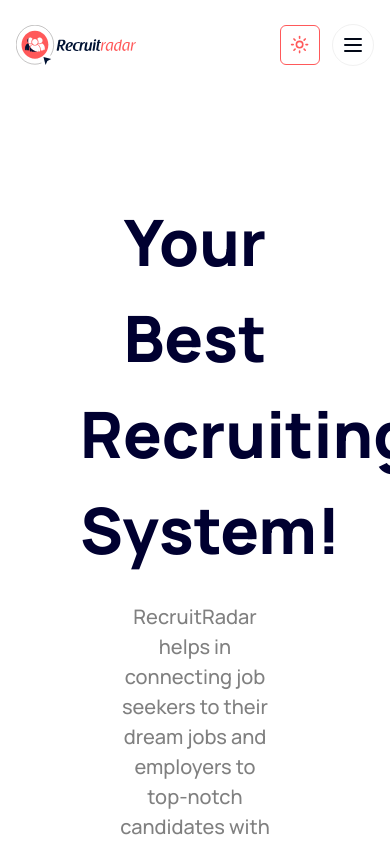
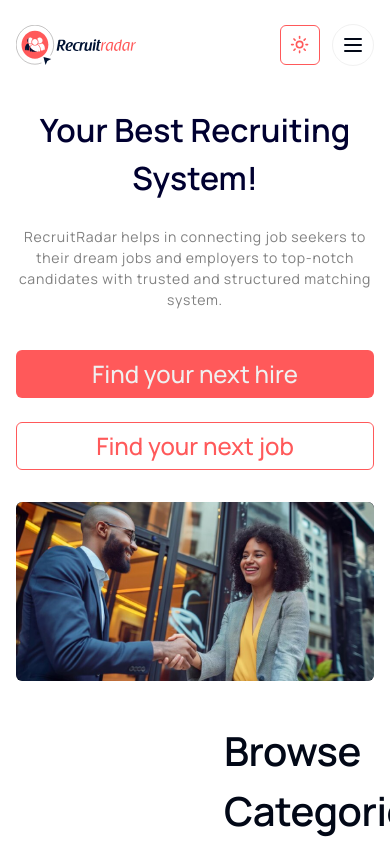
Before and after one commit to Recruitiing-Platform/recruit-radar, a Next.js app: page / in a window 390 px wide. Shown: the top 844 px of the page. Built offline with nearby package versions, Linux system fonts and the light colour scheme.

Commit message:
feat: :sparkles: add responsiveness for hero section

```diff
--- a/app/globals.css
+++ b/app/globals.css
@@ -110,7 +110,7 @@
     }
 
     .display-small {
-      @apply font-sans font-recRegular text-textSmall leading-[0.75px]
+      @apply font-sans font-recRegular text-textSmall tracking-[0.75px]
     }
 
     .btn-text {
--- a/components/ButtonComponent.tsx
+++ b/components/ButtonComponent.tsx
@@ -10,7 +10,7 @@ type Props = {
 const ButtonComponent = (props: Props) => {
   return (
     <Button className={`flex items-center justify-center gap-2 ${props.className}`}>
-      <span>{props.btnText}</span>
+      <span className='3xl:text-headerFive'>{props.btnText}</span>
       <svg
         xmlns="http://www.w3.org/2000/svg"
         width="18"
--- a/components/HomepageComponents/HeroSectionComponent.tsx
+++ b/components/HomepageComponents/HeroSectionComponent.tsx
@@ -10,30 +10,30 @@ type Props = {};
 const HeroSectionComponent = (props: Props) => {
   return (
     <div
-      className="px-20 py-32 text-center"
+      className="px-4 md:px-10 xl:px-20 sm:py-10 lg:py-32 text-center"
       id="hero"
     >
       <motion.h1 initial={{ opacity: 0, scale: 0.5 }}
       animate={{ opacity: 1, scale: 1 }}
-      transition={{ duration: 0.2 }} className="text-recDark text-textLarge dark:text-recLightGrey font-[800] pb-6">
+      transition={{ duration: 0.2 }} className="text-recDark sm:font-recSemiBold sm:text-headerThree smd:display-two lg:text-textLarge dark:text-recLightGrey lg:font-recBold pb-6">
         Your Best Recruiting System!
       </motion.h1>
       <motion.p initial={{ opacity: 0, scale: 0.5 }}
       animate={{ opacity: 1, scale: 1 }}
-      transition={{ duration: 0.2 }} className="text-headerSix font-recMedium text-recSubtle dark:text-recLightGrey w-2/3 mx-auto pb-10">
+      transition={{ duration: 0.2 }} className="sm:display-small lg:text-headerSix 3xl:text-headerFour lg:font-recMedium text-recSubtle dark:text-recLightGrey md:w-2/3 3xl:w-1/2 mx-auto pb-10">
         RecruitRadar helps in connecting job seekers to their dream jobs and
         employers to top-notch candidates with trusted and structured matching
         system.
       </motion.p>
       <motion.div initial={{ opacity: 0, scale: 0.5 }}
       animate={{ opacity: 1, scale: 1 }}
-      transition={{ duration: 0.5 }} className="space-x-7 pb-16">
-        <Button className="text-recLightGrey text-[24px] font-recMedium w-72 h-16 hover:scale-105 transition transform duration-300">
+      transition={{ duration: 0.5 }} className="space-y-6 md:space-x-7 pb-8 lg:pb-16">
+        <Button className="text-recLightGrey text-[24px] font-recMedium w-full h-12 md:w-72 md:h-16 hover:scale-105 transition transform duration-300">
           Find your next hire
         </Button>
         <Button
           variant="outline"
-          className="text-[24px] font-recMedium w-72 h-16 hover:scale-105 transition transform duration-300"
+          className="text-[24px] font-recMedium w-full h-12 md:w-72 md:h-16 hover:scale-105 transition transform duration-300"
         >
           Find your next job
         </Button>
@@ -48,7 +48,7 @@ const HeroSectionComponent = (props: Props) => {
           height={463}
           alt="Hero Image"
           loading="lazy"
-          className="object-center object-cover rounded-2xl"
+          className="object-center object-cover rounded-md lg:rounded-2xl"
         />
       </motion.div>
     </div>
--- a/components/HomepageComponents/TestimonialComponent.tsx
+++ b/components/HomepageComponents/TestimonialComponent.tsx
@@ -9,7 +9,7 @@ const TestimonialComponent = (props: Props) => {
     <div className='p-20 flex items-center justify-between gap-5'>
       {/* Image */}
         <div className='object-center object-cover w-[200%]' >
-          <Image src="/testimonial01.jpg" alt='Testimonial image' width={413} height={540} className='rounded-2xl' />
+          <Image src="/testimonial01.jpg" alt='Testimonial image' width={413} height={540} className='rounded-2xl' loading='lazy' />
         </div>
 
         {/* Testimonies */}
--- a/components/MobileNavComponent.tsx
+++ b/components/MobileNavComponent.tsx
@@ -29,9 +29,9 @@ const MobileNavComponent = (props: Props) => {
   }, []);
 
   return (
-    <div className="sm:block md:hidden">
+    <div className="sm:block lg:hidden">
       <motion.nav
-        className={`dark:bg-[#000611] bg-recLight flex items-center justify-between px-4 pt-6 ${isOpen ? "w-screen  top-0 z-10 overflow-hidden fixed h-16" : "relative"} ${
+        className={`dark:bg-[#000611] bg-recLight flex items-center justify-between px-4 md:px-10 pt-6 sticky top-0 ${isOpen ? "w-screen top-0 z-10 overflow-hidden fixed h-16" : "relative"} ${
             scrolled ? 'shadow-[2px_2px_2px_2px_rgba(198,198,198,0.07)] z-[100]' : ''
           }`}
       >
--- a/components/NavBarComponent.tsx
+++ b/components/NavBarComponent.tsx
@@ -29,7 +29,7 @@ const NavBarComponent = (props: Props) => {
   return (
     <>
     <nav
-      className={`sm:hidden md:flex dark:bg-[#000611] bg-recLight z-[100] px-20 h-32 flex items-center justify-between sticky top-0 ${
+      className={`sm:hidden lg:flex dark:bg-[#000611] bg-recLight z-[100] lg:px-10 xxl:px-20 3xl:px-60 h-32 flex items-center justify-between sticky top-0 ${
         scrolled ? 'shadow-[2px_2px_2px_2px_rgba(198,198,198,0.07)]' : ''
       }`}
     >
@@ -61,8 +61,8 @@ const NavBarComponent = (props: Props) => {
             <li key={index}
               className={
                 pathname === data.link
-                  ? `text-[20px] font-recSemiBold text-recAccent`
-                  : `text-[20px] font-recRegular text-recSubtle hover:font-recMedium hover:text-recDark dark:hover:font-recMedium dark:hover:text-recAccent transition transform duration-400`
+                  ? `text-[20px] 3xl:text-headerThree font-recSemiBold text-recAccent`
+                  : `text-[20px] 3xl:text-headerThree font-recRegular text-recSubtle hover:font-recMedium hover:text-recDark dark:hover:font-recMedium dark:hover:text-recAccent transition transform duration-400`
               }
             >
               <Link href={data.link}>{data.name}</Link>
@@ -76,7 +76,7 @@ const NavBarComponent = (props: Props) => {
         <ButtonComponent
           btnText="Create Account"
           iconFill="#FFC8C8"
-          className="w-48 font-recSemiBold"
+          className="w-48 3xl:w-72 font-recSemiBold"
         />
 
         {/* Change mode component */}
```
